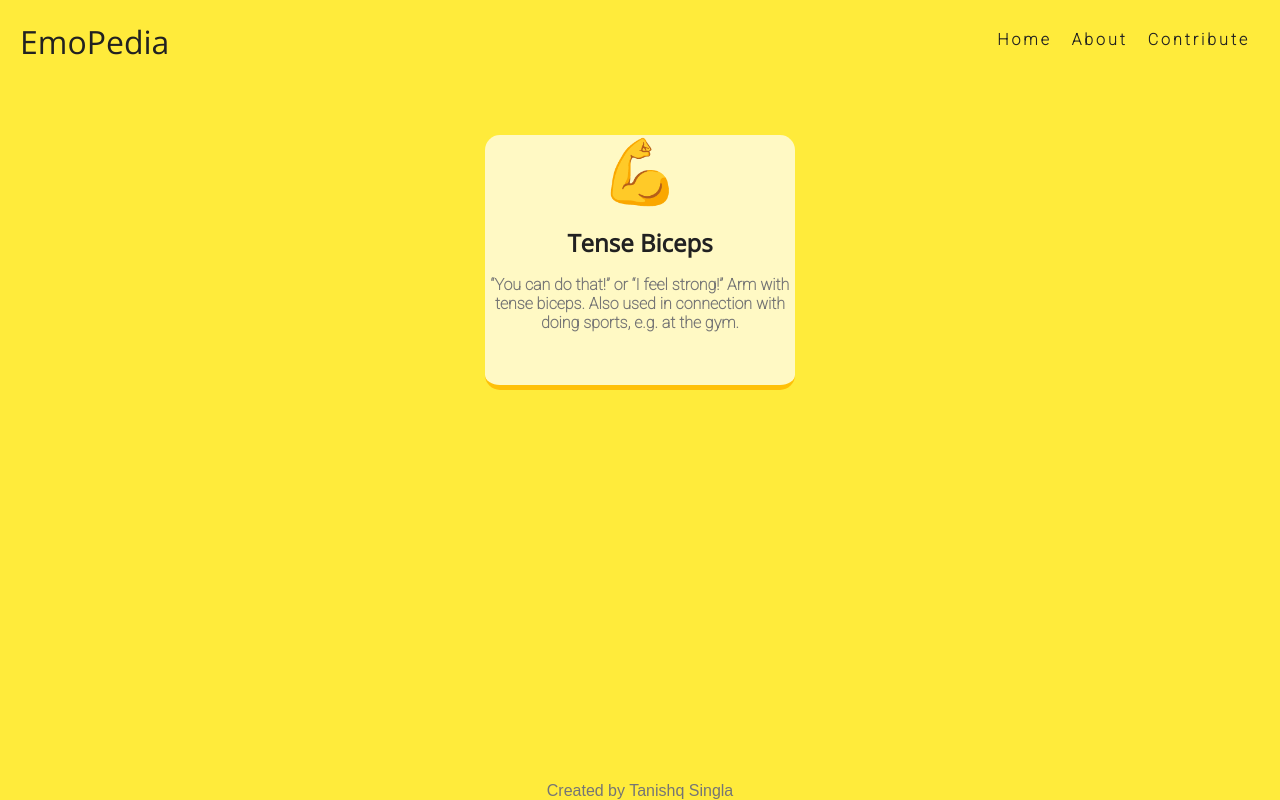
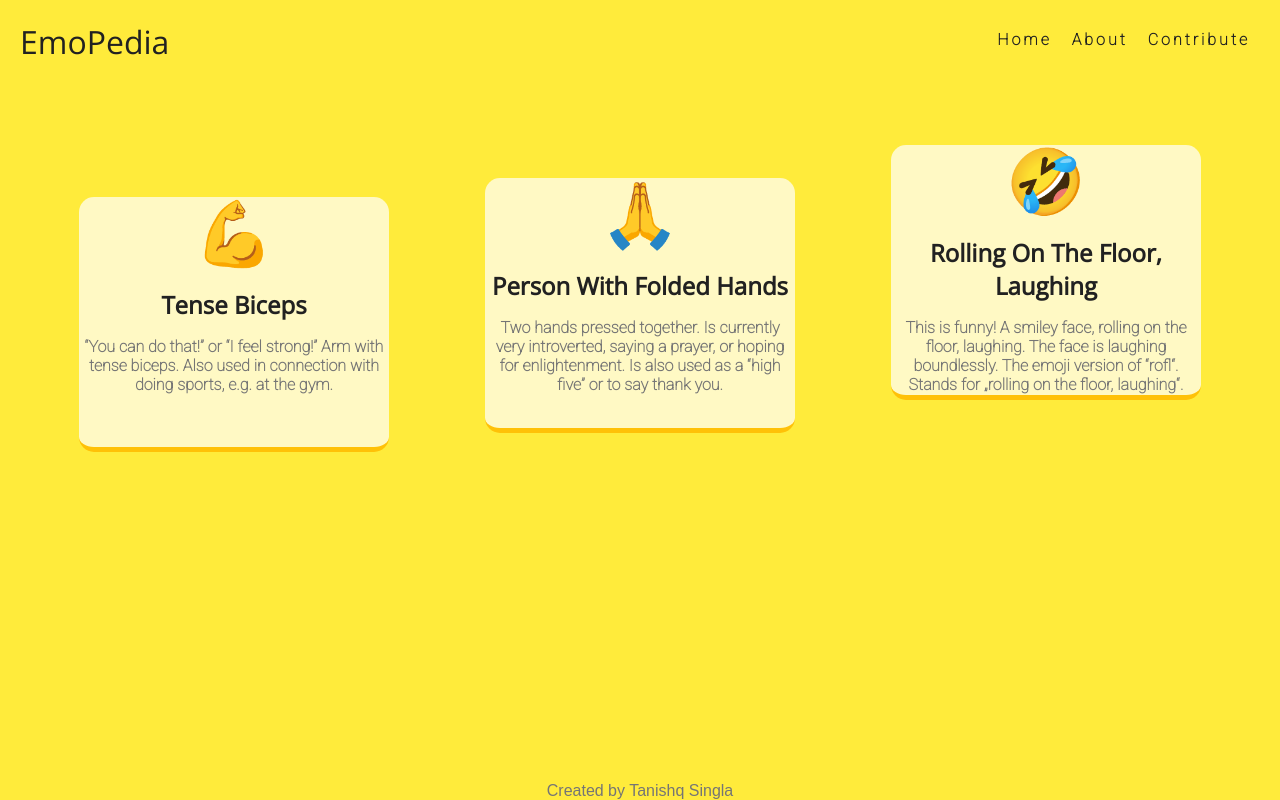
Before and after one commit to TanishqSingla/emopedia, a React (Create React App) app: page / in a window 1280 px wide. Built offline with nearby package versions, Linux system fonts and the light colour scheme.

Commit message:
adding content

```diff
--- a/public/style.css
+++ b/public/style.css
@@ -24,6 +24,7 @@ body {
 header {
   padding: 20px;
   display: inline-block;
+  margin-bottom: 10px;
 }
 
 header h1 {
--- a/src/data.js
+++ b/src/data.js
@@ -6,6 +6,20 @@ const emoji = [
     meaning:
       "“You can do that!” or “I feel strong!” Arm with tense biceps. Also used in connection with doing sports, e.g. at the gym.",
   },
+  {
+    id: 2,
+    emoji: "🙏",
+    name: "Person With Folded Hands",
+    meaning:
+      "Two hands pressed together. Is currently very introverted, saying a prayer, or hoping for enlightenment. Is also used as a “high five” or to say thank you.",
+  },
+  {
+    id: 3,
+    emoji: "🤣",
+    name: "Rolling On The Floor, Laughing",
+    meaning:
+      "This is funny! A smiley face, rolling on the floor, laughing. The face is laughing boundlessly. The emoji version of “rofl“. Stands for „rolling on the floor, laughing“.",
+  },
 ];
 
 export default emoji;
```
